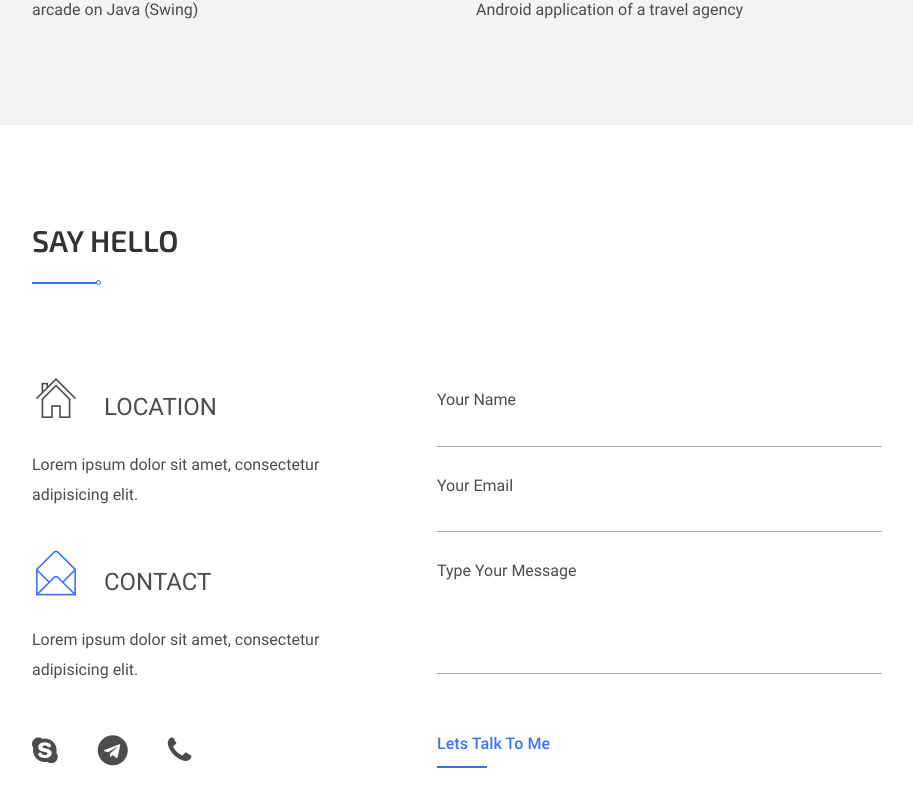
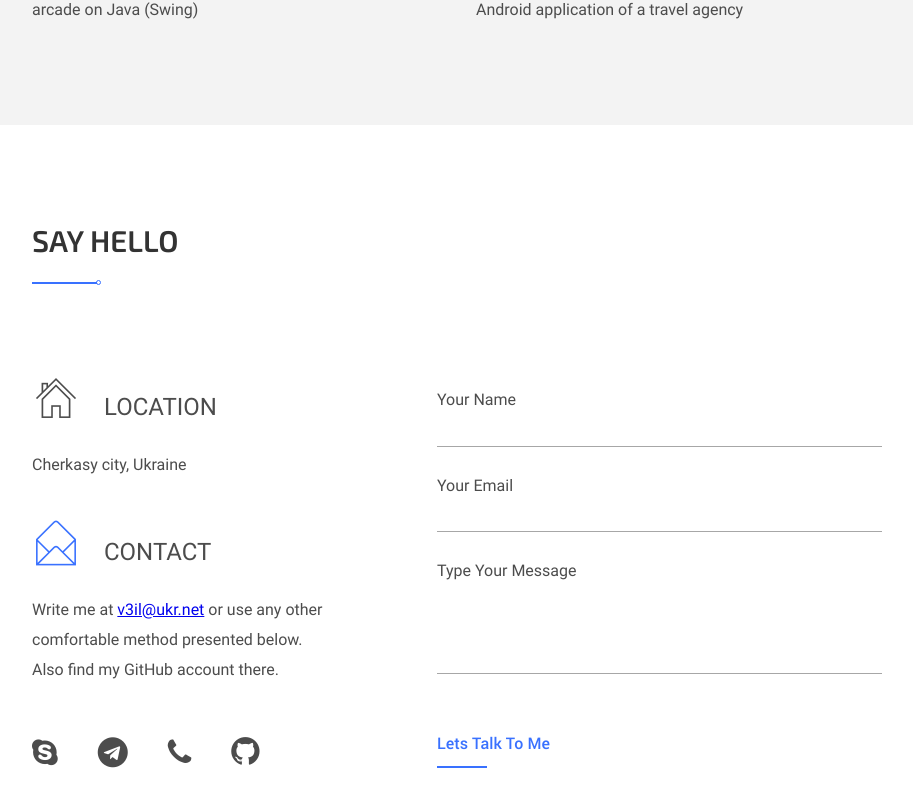
Before and after one commit to v3il/my-visit-card, a Vue app: page /#/about in a window 1280 px wide. Shown: the part 3128-3934 px from the top of the page, without its empty margins (278-1191 px from the left). Built offline with nearby package versions, Linux system fonts and the light colour scheme.

Commit message:
Provided contact info and link to GitHub account

```diff
--- a/src/components/content/AboutSection.vue
+++ b/src/components/content/AboutSection.vue
@@ -250,7 +250,7 @@
                         </div>
 
                         <div class="contact-info-block__location-description">
-                            Lorem ipsum dolor sit amet, consectetur adipisicing elit.
+                            Cherkasy city, Ukraine
                         </div>
                     </div>
 
@@ -261,15 +261,19 @@
                         </div>
 
                         <div class="contact-info-block__mail-description">
-                            Lorem ipsum dolor sit amet, consectetur adipisicing elit.
+                            Write me at
+                            <a href="mailto:v3il@ukr.net">v3il@ukr.net</a>
+                            or use any other comfortable method presented below.
+                            Also find my GitHub account there.
                         </div>
                     </div>
 
                     <div class="contact-info-block__socials-block">
                         <div class="contact-info-block__socials-list">
-                            <a href="#" class="contact-info-block__social-item"><i class="fa fa-skype" aria-hidden="true"></i></a>
-                            <a href="#" class="contact-info-block__social-item"><i class="fa fa-telegram"></i></a>
-                            <a href="#" class="contact-info-block__social-item"><i class="fa fa-phone"></i></a>
+                            <a href="skype:D_Kit94?chat" class="contact-info-block__social-item"><i class="fa fa-skype"></i></a>
+                            <a href="https://t.me/veil_94" class="contact-info-block__social-item"><i class="fa fa-telegram"></i></a>
+                            <a href="tel:+380675892392" class="contact-info-block__social-item"><i class="fa fa-phone"></i></a>
+                            <a href="https://github.com/v3il" class="contact-info-block__social-item"><i class="fa fa-github"></i></a>
                         </div>
                     </div>
                 </div>
@@ -378,6 +382,10 @@
 </script>
 
 <style>
+    .fa-github {
+        font-size: 33px;
+    }
+
     .content__info-block {
         padding: 100px 120px 100px 95px;
     }
@@ -678,6 +686,12 @@
         transition: color 0.5s ease;
     }
 
+    @media screen and (max-width: 360px) {
+        .contact-info-block__social-item {
+            margin-right: 30px;
+        }
+    }
+
     .contact-info-block__social-item:hover {
         color: #3971ff;
     }
```
Also changed, not shown: 1 other file (tests, documents, lock files or other folders).
